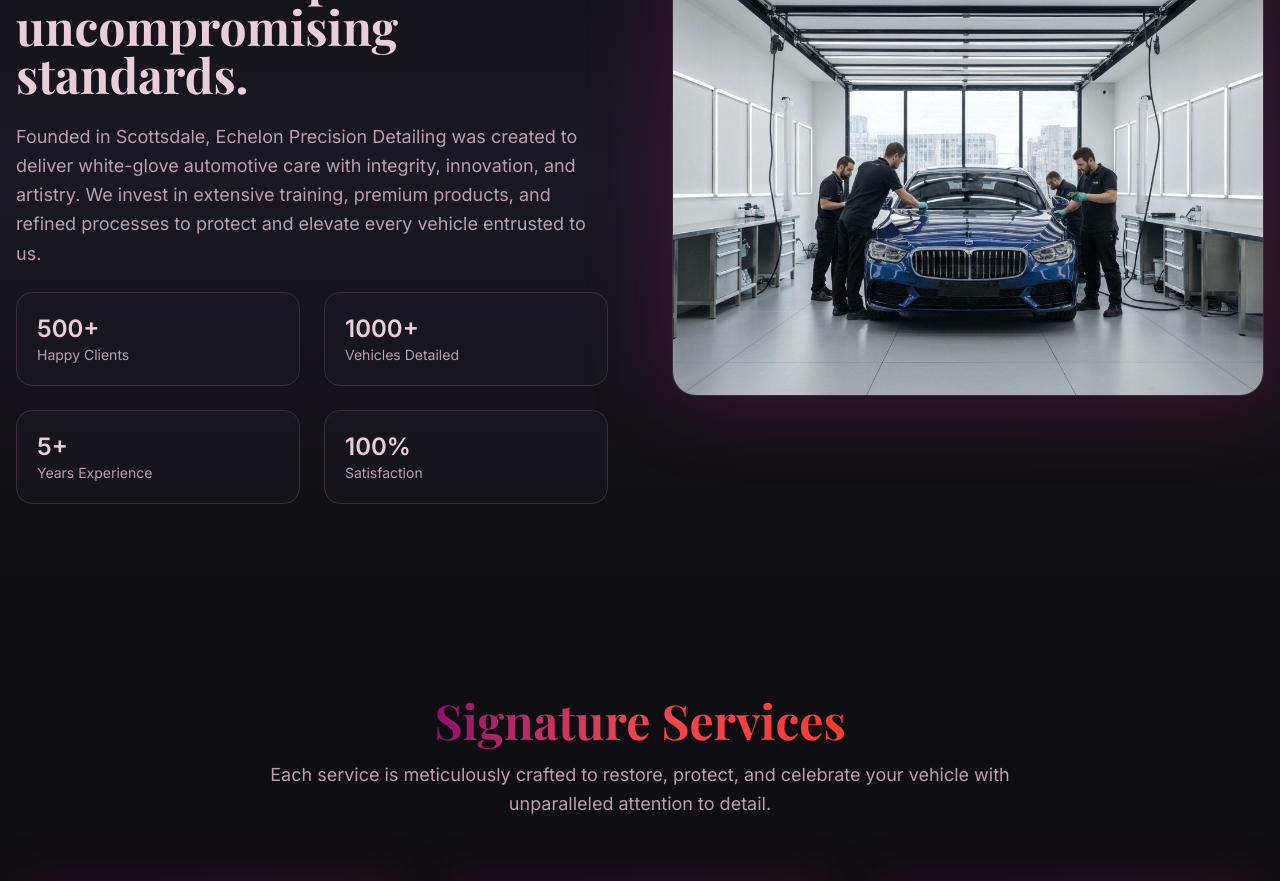
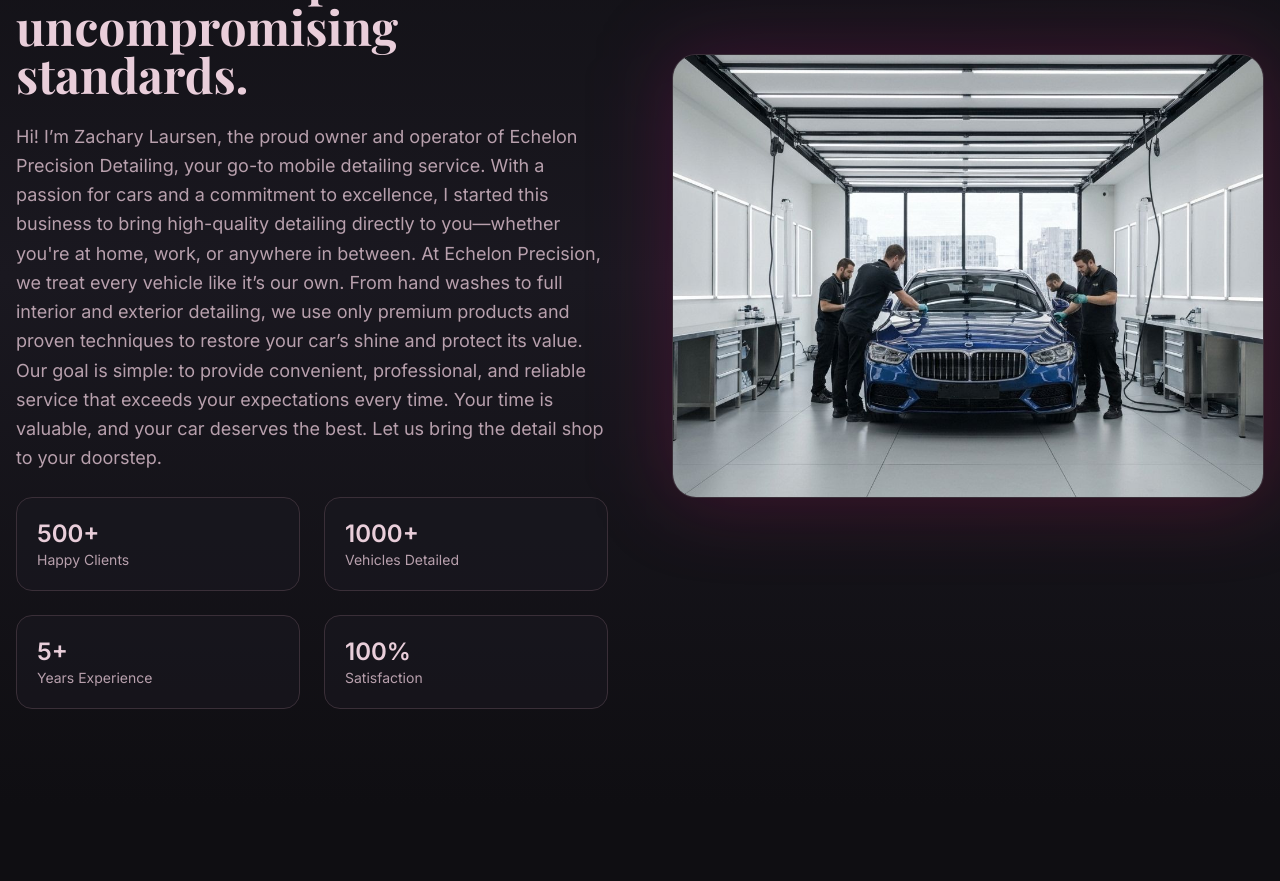
Before and after one commit to Osaid-Siddiqui/echelon, a Next.js app: page / in a window 1280 px wide. Shown: the part 1100-1981 px from the top of the page. Built offline with nearby package versions, Linux system fonts and the light colour scheme; a web font is replaced by a local one.

Commit message:
Update page.tsx

```diff
--- a/app/page.tsx
+++ b/app/page.tsx
@@ -325,7 +325,11 @@ export default function HomePage() {
                   Where passion for craftsmanship meets uncompromising standards.
                 </h2>
                 <p className="text-lg text-muted leading-relaxed">
-                  Founded in Scottsdale, Echelon Precision Detailing was created to deliver white-glove automotive care with integrity, innovation, and artistry. We invest in extensive training, premium products, and refined processes to protect and elevate every vehicle entrusted to us.
+                  Hi! I’m Zachary Laursen, the proud owner and operator of Echelon Precision Detailing, your go-to mobile detailing service. With a passion for cars and a commitment to excellence, I started this business to bring high-quality detailing directly to you—whether you're at home, work, or anywhere in between.
+
+At Echelon Precision, we treat every vehicle like it’s our own. From hand washes to full interior and exterior detailing, we use only premium products and proven techniques to restore your car’s shine and protect its value. Our goal is simple: to provide convenient, professional, and reliable service that exceeds your expectations every time.
+
+Your time is valuable, and your car deserves the best. Let us bring the detail shop to your doorstep.
                 </p>
                 <div className="grid sm:grid-cols-2 gap-6">
                   {["500+ Happy Clients", "1000+ Vehicles Detailed", "5+ Years Experience", "100% Satisfaction"].map((stat) => (
```
